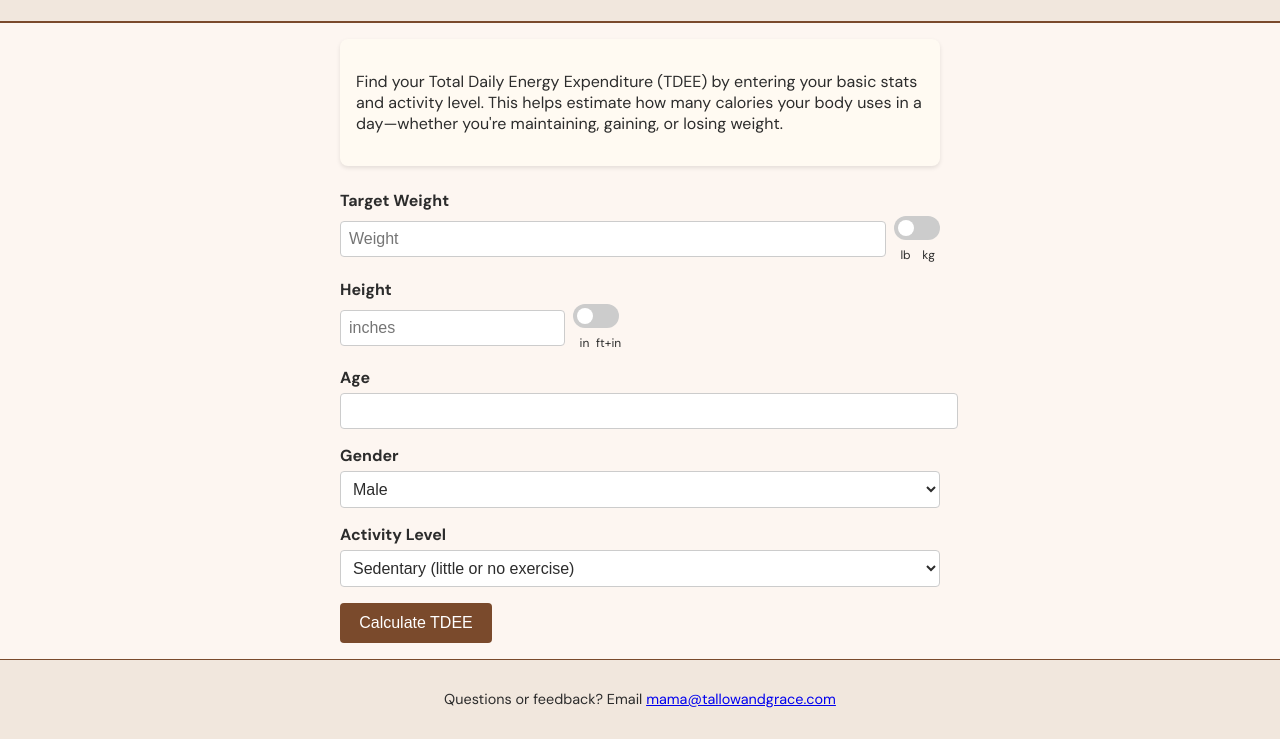
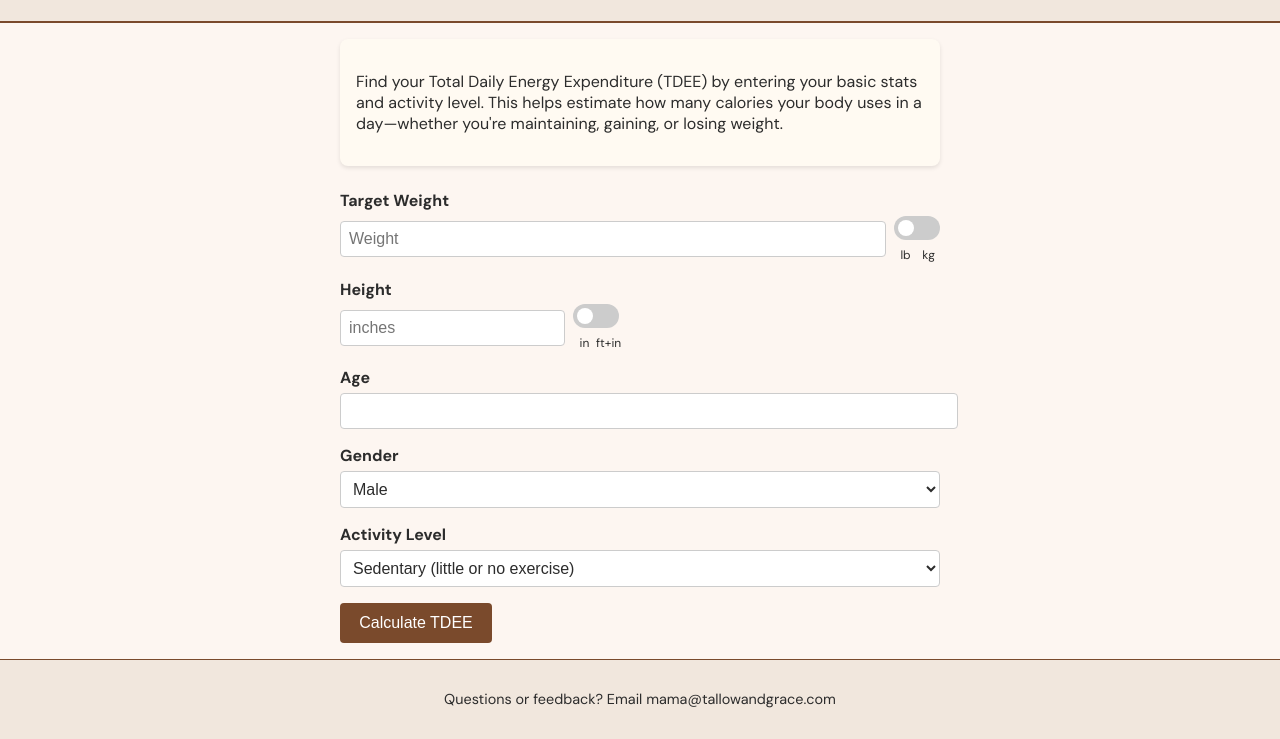
Before and after one commit to raisingpixels/tdee, a plain HTML site: page index.html in a window 1280 px wide. Shown: the part 70-809 px from the top of the page. Drawn offline with nearby package versions, Linux system fonts and the light colour scheme.

Commit message:
Update index.html

```diff
--- a/index.html
+++ b/index.html
@@ -58,6 +58,11 @@
     display: flex;
     flex-direction: column;
     min-height: 100vh;
+  }
+
+  a {
+    color: var(--text);
+    text-decoration: none;
   }
 
   header {
```
